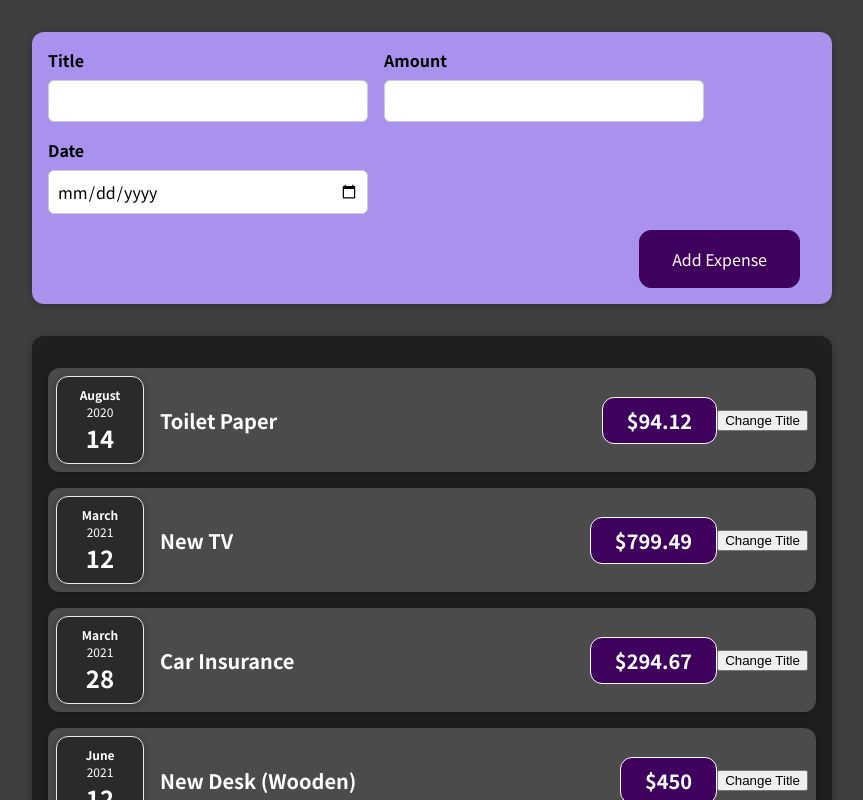
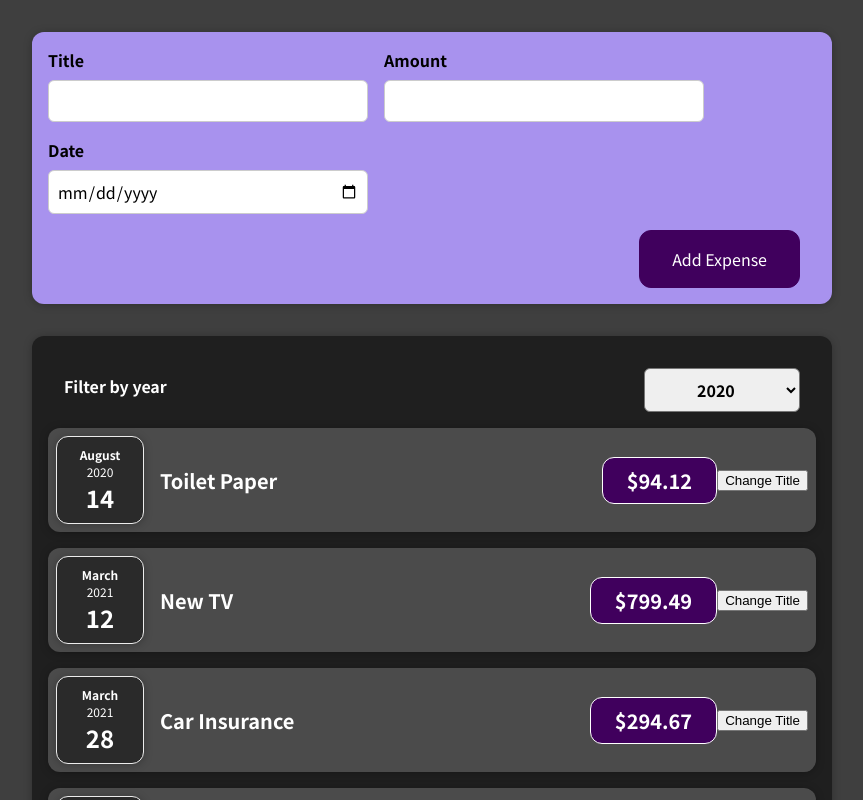
Before and after one commit to frontWeb-dev/udemy-react, a React (Create React App) app in the folder section-04/: page / in a window 1280 px wide. Shown: the top 800 px of the page, without its empty margins (208-1071 px from the left). Built offline with nearby package versions, Linux system fonts and the light colour scheme.

Commit message:
이벤트 및 State 작업하기

```diff
--- /dev/null
+++ b/section-04/src/components/ExpenseFilter/ExpenseFilter.css
@@ -0,0 +1,24 @@
+.expenses-filter {
+  color: white;
+  padding: 0 1rem;
+}
+
+.expenses-filter__control {
+  display: flex;
+  width: 100%;
+  align-items: center;
+  justify-content: space-between;
+  margin: 1rem 0;
+}
+
+.expenses-filter label {
+  font-weight: bold;
+  margin-bottom: 0.5rem;
+}
+
+.expenses-filter select {
+  font: inherit;
+  padding: 0.5rem 3rem;
+  font-weight: bold;
+  border-radius: 6px;
+}
--- /dev/null
+++ b/section-04/src/components/ExpenseFilter/ExpenseFilter.js
@@ -0,0 +1,26 @@
+import React from 'react';
+import './ExpenseFilter.css';
+
+const ExpenseFilter = (props) => {
+  const optionChangeHandler = (event) => {
+    const value = event.target.value;
+
+    props.onChangeOption(value);
+  };
+
+  return (
+    <div className='expenses-filter'>
+      <div className='expenses-filter__control'>
+        <label>Filter by year</label>
+        <select value={props.selectedYear} onChange={optionChangeHandler}>
+          <option value='2022'>2022</option>
+          <option value='2021'>2021</option>
+          <option value='2020'>2020</option>
+          <option value='2019'>2019</option>
+        </select>
+      </div>
+    </div>
+  );
+};
+
+export default ExpenseFilter;
--- a/section-04/src/components/Expenses/Expenses.js
+++ b/section-04/src/components/Expenses/Expenses.js
@@ -1,14 +1,24 @@
 import './Expenses.css';
 import ExpenseItem from './ExpenseItem';
 import Card from '../UI/Card';
+import ExpenseFilter from '../ExpenseFilter/ExpenseFilter';
+import { useState } from 'react';
 
-const Expenses = ({ items }) => {
+const Expenses = (props) => {
+  const [filterYear, setFilterYear] = useState('2020');
+
+  const optionChangeHandler = (selectedYear) => {
+    setFilterYear(selectedYear);
+  };
   return (
-    <Card className='expenses'>
-      {items.map((item) => (
-        <ExpenseItem props={item} />
-      ))}
-    </Card>
+    <>
+      <Card className='expenses'>
+        <ExpenseFilter onChangeOption={optionChangeHandler} selectedYear={filterYear} />
+        {props.items.map((item) => (
+          <ExpenseItem props={item} />
+        ))}
+      </Card>
+    </>
   );
 };
 
```
